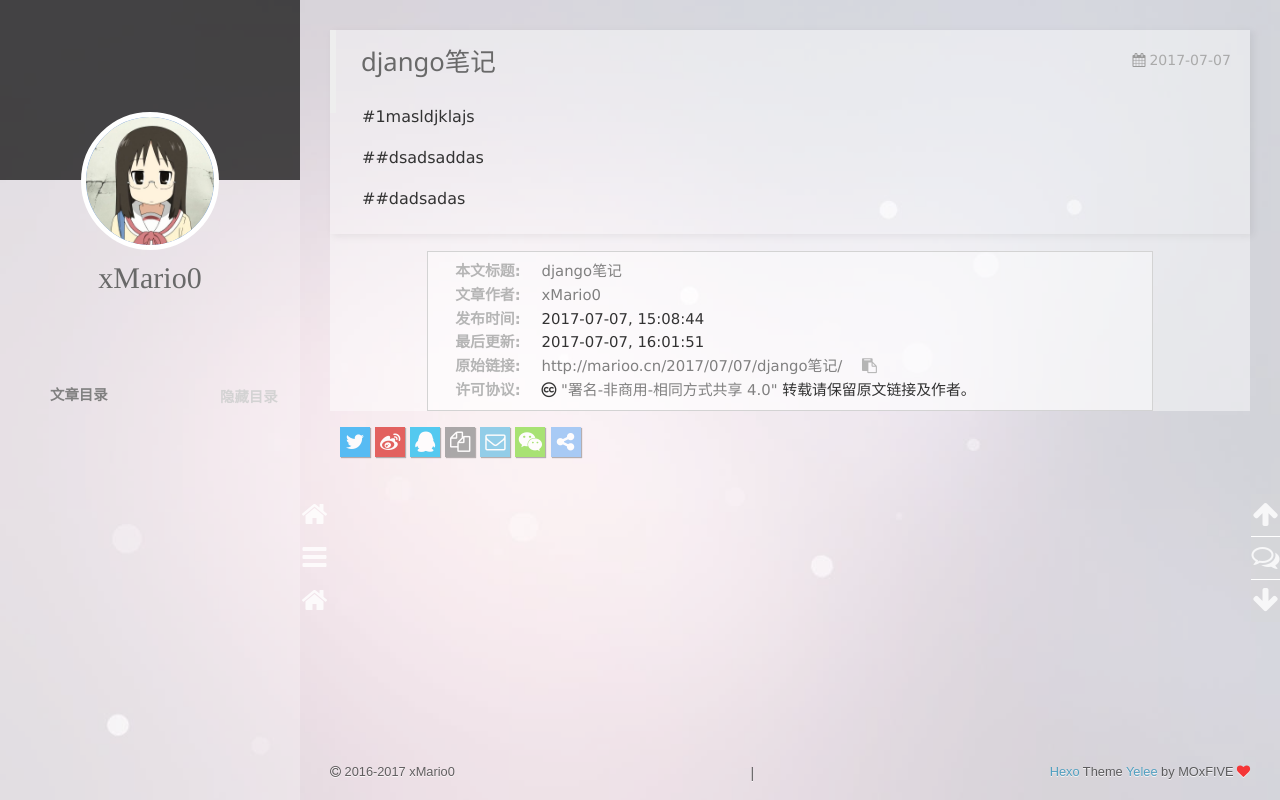
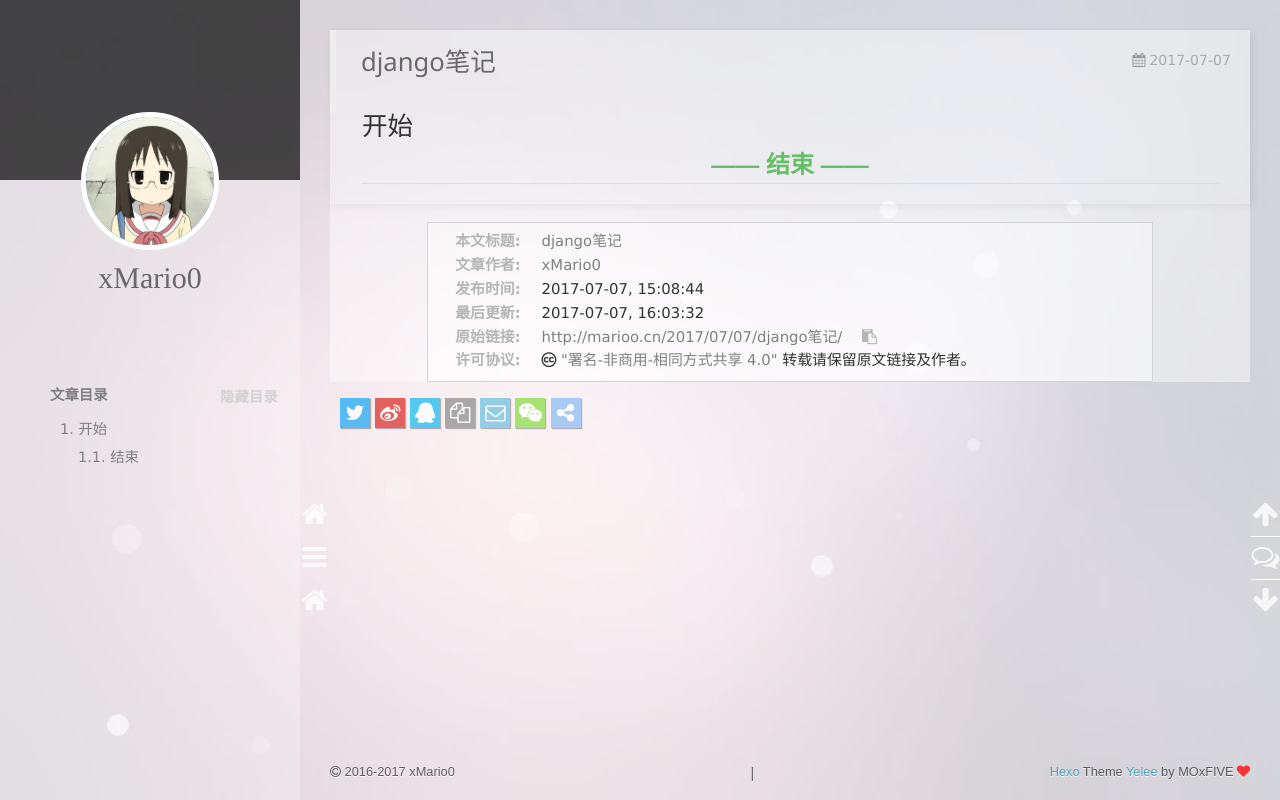
Before and after one commit to xMario0/xMario0.github.io, a plain HTML site: page 2017/07/07/django笔记/index.html in a window 1280 px wide. Drawn offline with nearby package versions, Linux system fonts and the light colour scheme; some packages are replaced by stand-ins of ours; a script that the page names is missing.

Commit message:
Site updated: 2017-07-07 16:03:46

```diff
--- a/2017/07/07/django笔记/index.html
+++ b/2017/07/07/django笔记/index.html
@@ -15,16 +15,16 @@
 
 
 
-<meta name="description" content="#1masldjklajs ##dsadsaddas ##dadsadas">
+<meta name="description" content="开始结束">
 <meta property="og:type" content="article">
 <meta property="og:title" content="django笔记">
 <meta property="og:url" content="http://marioo.cn/2017/07/07/django笔记/index.html">
 <meta property="og:site_name" content="xMario0 的日记">
-<meta property="og:description" content="#1masldjklajs ##dsadsaddas ##dadsadas">
-<meta property="og:updated_time" content="2017-07-07T08:01:51.000Z">
+<meta property="og:description" content="开始结束">
+<meta property="og:updated_time" content="2017-07-07T08:03:32.000Z">
 <meta name="twitter:card" content="summary">
 <meta name="twitter:title" content="django笔记">
-<meta name="twitter:description" content="#1masldjklajs ##dsadsaddas ##dadsadas">
+<meta name="twitter:description" content="开始结束">
 
 <link rel="apple-touch-icon" href= "/apple-touch-icon.png">
 
@@ -280,10 +280,7 @@
     <div class="article-entry" itemprop="articleBody">
 
 
-        <p>#1masldjklajs</p>
-<p>##dsadsaddas</p>
-<p>##dadsadas</p>
-
+        <h1 id="开始"><a href="#开始" class="headerlink" title="开始"></a>开始</h1><h2 id="结束"><a href="#结束" class="headerlink" title="结束"></a>结束</h2>
 
     </div>
 
@@ -294,7 +291,7 @@
         <p><span>本文标题:</span><a href="/2017/07/07/django笔记/">django笔记</a></p>
         <p><span>文章作者:</span><a href="/" title="回到主页">xMario0</a></p>
         <p><span>发布时间:</span>2017-07-07, 15:08:44</p>
-        <p><span>最后更新:</span>2017-07-07, 16:01:51</p>
+        <p><span>最后更新:</span>2017-07-07, 16:03:32</p>
         <p>
             <span>原始链接:</span><a class="post-url" href="/2017/07/07/django笔记/" title="django笔记">http://marioo.cn/2017/07/07/django笔记/</a>
             <span class="copy-path" data-clipboard-text="原文: http://marioo.cn/2017/07/07/django笔记/　　作者: xMario0" title="点击复制文章链接"><i class="fa fa-clipboard"></i></span>
@@ -313,7 +310,7 @@
     <div id="toc" class="toc-article">
         <strong class="toc-title">文章目录</strong>
 
-
+            <ol class="toc"><li class="toc-item toc-level-1"><a class="toc-link" href="#开始"><span class="toc-number">1.</span> <span class="toc-text">开始</span></a><ol class="toc-child"><li class="toc-item toc-level-2"><a class="toc-link" href="#结束"><span class="toc-number">1.1.</span> <span class="toc-text">结束</span></a></li></ol></li></ol>
 
     </div>
     <style>
```
Also changed, not shown: index.html (+1 -4 lines).
